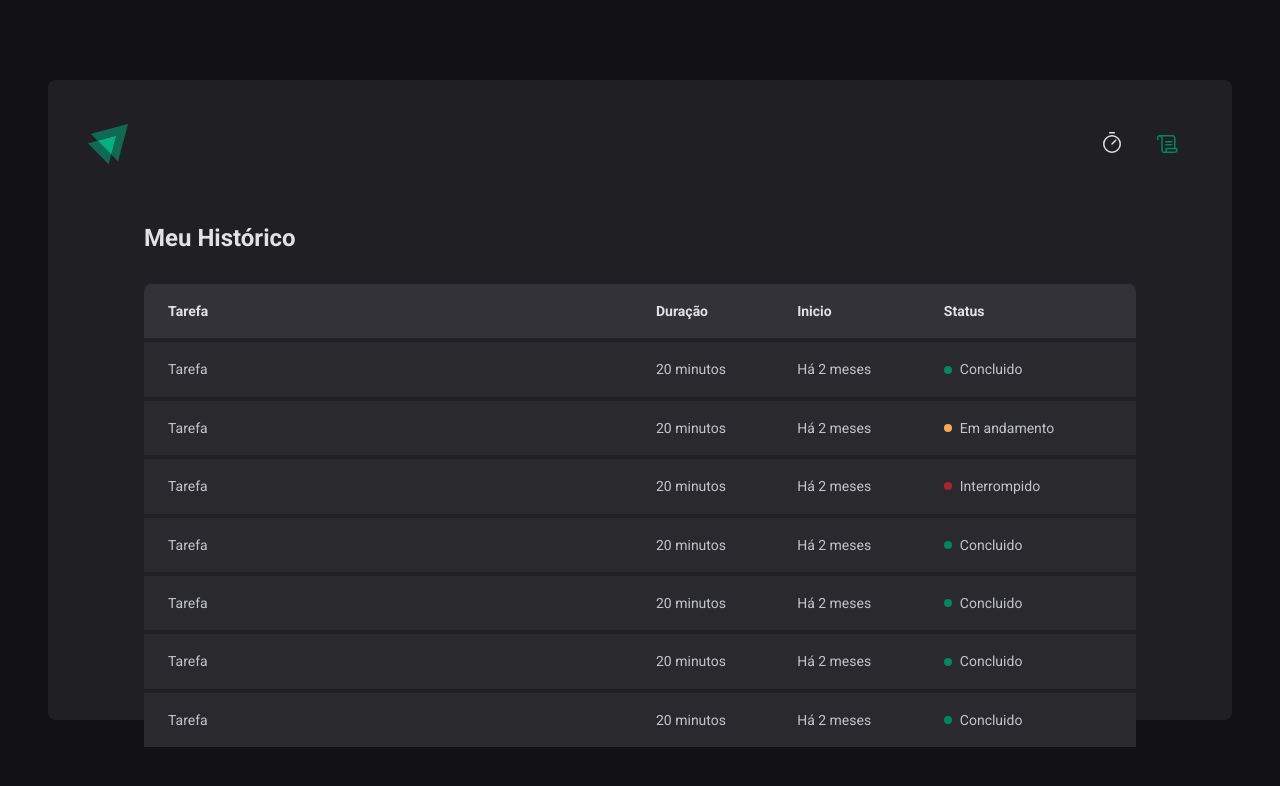
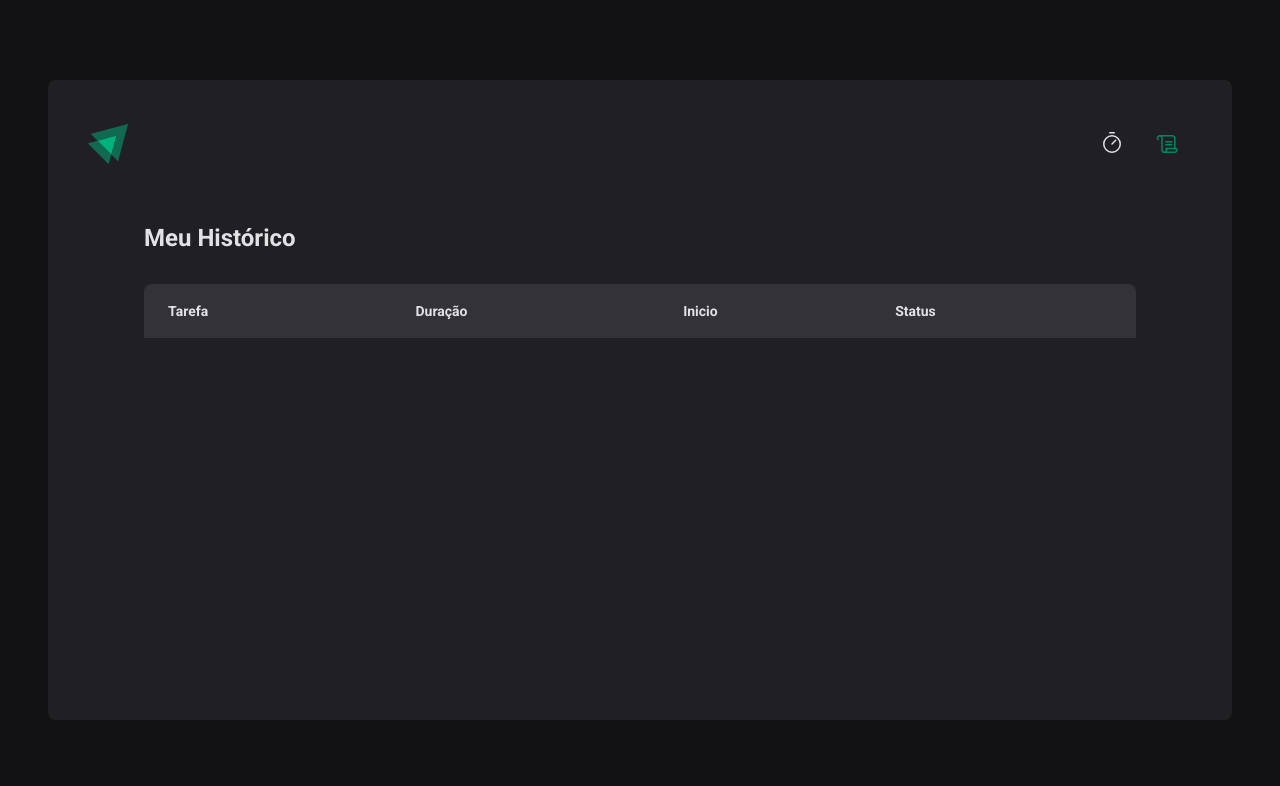
Before and after one commit to Neeeveess/timer, a React (Vite) app: page /history in a window 1280 px wide. Shown: the top 786 px of the page. Built offline with nearby package versions, Linux system fonts and the light colour scheme.

Commit message:
Finished contex api

```diff
--- a/src/App.tsx
+++ b/src/App.tsx
@@ -3,12 +3,15 @@
 import { GlobalStyle } from './styles/global'
 import { BrowserRouter } from 'react-router-dom'
 import { Router } from './Router'
+import { CyclesContextProvider } from './contexts/CyclesContext'
 
 export function App() {
   return (
     <ThemeProvider theme={defautTheme}>
       <BrowserRouter>
-        <Router />
+        <CyclesContextProvider>
+          <Router />
+        </CyclesContextProvider>
       </BrowserRouter>
       <GlobalStyle />
     </ThemeProvider>
--- /dev/null
+++ b/src/contexts/CyclesContext.tsx
@@ -0,0 +1,100 @@
+import { createContext, useState } from 'react'
+
+interface CreateCycleData {
+  task: string
+  minutesAmount: number
+}
+
+interface Cycle {
+  id: string
+  task: string
+  minutesAmount: number
+  startDate: Date
+  interruptedDate?: Date
+  finishedDate?: Date
+}
+
+interface CyclesContextType {
+  cycles: Cycle[]
+  activeCycle: Cycle | undefined
+  activeCycleId: string | null
+  amountSecondsPassed: number
+  markCurrentCycleAsFinished: () => void
+  setSecondsPassed: (seconds: number) => void
+  createNewCycle: (data: CreateCycleData) => void
+  interruptCurrentCycle: () => void
+}
+
+export const CyclesContext = createContext({} as CyclesContextType)
+
+interface CyclesContexProviderProps {
+  children: React.ReactNode
+}
+export function CyclesContextProvider({ children }: CyclesContexProviderProps) {
+  const [cycles, setCycles] = useState<Cycle[]>([])
+  const [activeCycleId, setActiveCycleId] = useState<string | null>(null)
+  const [amountSecondsPassed, setAmountSecondPassed] = useState(0)
+
+  const activeCycle = cycles.find((cycle) => cycle.id === activeCycleId)
+
+  function setSecondsPassed(seconds: number) {
+    setAmountSecondPassed(seconds)
+  }
+
+  function markCurrentCycleAsFinished() {
+    setCycles((state) =>
+      state.map((cycle) => {
+        if (cycle.id === activeCycleId) {
+          return { ...cycle, finishedDate: new Date() }
+        } else {
+          return cycle
+        }
+      }),
+    )
+  }
+
+  function createNewCycle(data: CreateCycleData) {
+    const id = String(new Date().getTime())
+
+    const newCycle: Cycle = {
+      id,
+      task: data.task,
+      minutesAmount: data.minutesAmount,
+      startDate: new Date(),
+    }
+
+    setCycles((state) => [...state, newCycle])
+    setActiveCycleId(id)
+    setAmountSecondPassed(0)
+  }
+
+  function interruptCurrentCycle() {
+    setCycles((state) =>
+      state.map((cycle) => {
+        if (cycle.id === activeCycleId) {
+          return { ...cycle, interruptedDate: new Date() }
+        } else {
+          return cycle
+        }
+      }),
+    )
+    setActiveCycleId(null)
+  }
+
+  return (
+    <CyclesContext.Provider
+      value={{
+        cycles,
+        activeCycle,
+        activeCycleId,
+        markCurrentCycleAsFinished,
+        amountSecondsPassed,
+        setSecondsPassed,
+        createNewCycle,
+        interruptCurrentCycle,
+      }}
+    >
+      {children}
+    </CyclesContext.Provider>
+  )
+}
--- a/src/pages/History/index.tsx
+++ b/src/pages/History/index.tsx
@@ -1,9 +1,16 @@
+import { useContext } from 'react'
 import { HistoryContainer, HistoryList, Status } from './styles'
+import { CyclesContext } from '../../contexts/CyclesContext'
+import { formatDistanceToNow } from 'date-fns'
+import ptBR from 'date-fns/locale/pt-BR'
 
 export function History() {
+  const { cycles } = useContext(CyclesContext)
+
   return (
     <HistoryContainer>
       <h1>Meu Histórico</h1>
+
       <HistoryList>
         <table>
           <thead>
@@ -15,62 +22,31 @@
             </tr>
           </thead>
           <tbody>
-            <tr>
-              <td>Tarefa</td>
-              <td>20 minutos</td>
-              <td>Há 2 meses</td>
-              <td>
-                <Status statusColor="green">Concluido</Status>
-              </td>
-            </tr>
-            <tr>
-              <td>Tarefa</td>
-              <td>20 minutos</td>
-              <td>Há 2 meses</td>
-              <td>
-                <Status statusColor="yellow">Em andamento</Status>
-              </td>
-            </tr>
-            <tr>
-              <td>Tarefa</td>
-              <td>20 minutos</td>
-              <td>Há 2 meses</td>
-              <td>
-                <Status statusColor="red">Interrompido</Status>
-              </td>
-            </tr>
-            <tr>
-              <td>Tarefa</td>
-              <td>20 minutos</td>
-              <td>Há 2 meses</td>
-              <td>
-                <Status statusColor="green">Concluido</Status>
-              </td>
-            </tr>
-            <tr>
-              <td>Tarefa</td>
-              <td>20 minutos</td>
-              <td>Há 2 meses</td>
-              <td>
-                <Status statusColor="green">Concluido</Status>
-              </td>
-            </tr>
-            <tr>
-              <td>Tarefa</td>
-              <td>20 minutos</td>
-              <td>Há 2 meses</td>
-              <td>
-                <Status statusColor="green">Concluido</Status>
-              </td>
-            </tr>
-            <tr>
-              <td>Tarefa</td>
-              <td>20 minutos</td>
-              <td>Há 2 meses</td>
-              <td>
-                <Status statusColor="green">Concluido</Status>
-              </td>
-            </tr>
+            {cycles.map((cycle) => {
+              return (
+                <tr key={cycle.id}>
+                  <td>{cycle.task}</td>
+                  <td>{cycle.minutesAmount} minutos</td>
+                  <td>
+                    {formatDistanceToNow(cycle.startDate, {
+                      addSuffix: true,
+                      locale: ptBR,
+                    })}
+                  </td>
+                  <td>
+                    {cycle.finishedDate && (
+                      <Status statusColor="green">Concluído</Status>
+                    )}
+                    {cycle.interruptedDate && (
+                      <Status statusColor="red">Interrompido</Status>
+                    )}
+                    {!cycle.finishedDate && !cycle.interruptedDate && (
+                      <Status statusColor="yellow">Em andamento</Status>
+                    )}
+                  </td>
+                </tr>
+              )
+            })}
           </tbody>
         </table>
       </HistoryList>
--- a/src/pages/Home/components/Countdown/index.tsx
+++ b/src/pages/Home/components/Countdown/index.tsx
@@ -1,7 +1,7 @@
 import { useContext, useEffect } from 'react'
 import { CountdownContainer, Separator } from './styles'
 import { differenceInSeconds } from 'date-fns'
-import { CyclesContext } from '../..'
+import { CyclesContext } from '../../../../contexts/CyclesContext'
 
 export function Countdown() {
   const {
--- a/src/pages/Home/components/NewCycleForm/index.tsx
+++ b/src/pages/Home/components/NewCycleForm/index.tsx
@@ -1,7 +1,7 @@
 import { FormContainer, MinutesAmountInput, TaskInput } from './styles'
 import { useContext } from 'react'
-import { CyclesContext } from '../..'
 import { useFormContext } from 'react-hook-form'
+import { CyclesContext } from '../../../../contexts/CyclesContext'
 
 export function NewCycleForm() {
   const { activeCycle } = useContext(CyclesContext)
--- a/src/pages/Home/index.tsx
+++ b/src/pages/Home/index.tsx
@@ -2,7 +2,7 @@
 import { FormProvider, useForm } from 'react-hook-form'
 import { zodResolver } from '@hookform/resolvers/zod'
 import * as zod from 'zod'
-import { createContext, useState } from 'react'
+import { useContext } from 'react'
 
 import {
   HomeContainer,
@@ -11,23 +11,7 @@
 } from './styles'
 import { NewCycleForm } from './components/NewCycleForm'
 import { Countdown } from './components/Countdown'
-
-interface Cycle {
-  id: string
-  task: string
-  minutesAmount: number
-  startDate: Date
-  interruptedDate?: Date
-  finishedDate?: Date
-}
-
-interface CyclesContextType {
-  activeCycle: Cycle | undefined
-  activeCycleId: string | null
-  amountSecondsPassed: number
-  markCurrentCycleAsFinished: () => void
-  setSecondsPassed: (seconds: number) => void
-}
+import { CyclesContext } from '../../contexts/CyclesContext'
 
 const newCyrcleFormValidationSchema = zod.object({
   task: zod.string().min(1, 'Informe a Tarefa'),
@@ -44,12 +28,9 @@
 
 type NewCyrcleFormData = zod.infer<typeof newCyrcleFormValidationSchema>
 
-export const CyclesContext = createContext({} as CyclesContextType)
-
 export function Home() {
-  const [cycles, setCycles] = useState<Cycle[]>([])
-  const [activeCycleId, setActiveCycleId] = useState<string | null>(null)
-  const [amountSecondsPassed, setAmountSecondPassed] = useState(0)
+  const { activeCycle, createNewCycle, interruptCurrentCycle } =
+    useContext(CyclesContext)
 
   const newCycleForm = useForm<NewCyrcleFormData>({
     resolver: zodResolver(newCyrcleFormValidationSchema),
@@ -59,53 +40,11 @@
     },
   })
 
-  const { handleSubmit, watch, reset /* formState */ } = newCycleForm
+  const { handleSubmit, watch, reset /*  formState */ } = newCycleForm
 
-  const activeCycle = cycles.find((cycle) => cycle.id === activeCycleId)
-
-  function setSecondsPassed(seconds: number) {
-    setAmountSecondPassed(seconds)
-  }
-
-  function markCurrentCycleAsFinished() {
-    setCycles((state) =>
-      state.map((cycle) => {
-        if (cycle.id === activeCycleId) {
-          return { ...cycle, finishedDate: new Date() }
-        } else {
-          return cycle
-        }
-      }),
-    )
-  }
-
-  function handleCreateNewCyrcle(data: NewCyrcleFormData) {
-    const id = String(new Date().getTime())
-
-    const newCycle: Cycle = {
-      id,
-      task: data.task,
-      minutesAmount: data.minutesAmount,
-      startDate: new Date(),
-    }
-
-    setCycles((state) => [...state, newCycle])
-    setActiveCycleId(id)
-    setAmountSecondPassed(0)
+  function handleCreateNewCycle(data: NewCyrcleFormData) {
+    createNewCycle(data)
     reset()
-  }
-
-  function handleInterruptCycle() {
-    setCycles((state) =>
-      state.map((cycle) => {
-        if (cycle.id === activeCycleId) {
-          return { ...cycle, interruptedDate: new Date() }
-        } else {
-          return cycle
-        }
-      }),
-    )
-    setActiveCycleId(null)
   }
 
   const task = watch('task')
@@ -113,23 +52,14 @@
 
   return (
     <HomeContainer>
-      <form onSubmit={handleSubmit(handleCreateNewCyrcle)} action="">
-        <CyclesContext.Provider
-          value={{
-            activeCycle,
-            activeCycleId,
-            markCurrentCycleAsFinished,
-            amountSecondsPassed,
-            setSecondsPassed,
-          }}
-        >
-          <FormProvider {...newCycleForm}>
-            <NewCycleForm />
-          </FormProvider>
-          <Countdown />
-        </CyclesContext.Provider>
+      <form onSubmit={handleSubmit(handleCreateNewCycle)} action="">
+        <FormProvider {...newCycleForm}>
+          <NewCycleForm />
+        </FormProvider>
+        <Countdown />
+
         {activeCycle ? (
-          <StopCountdownButton onClick={handleInterruptCycle} type="button">
+          <StopCountdownButton onClick={interruptCurrentCycle} type="button">
             <HandPalm size={24} />
             Interromper
           </StopCountdownButton>
```
